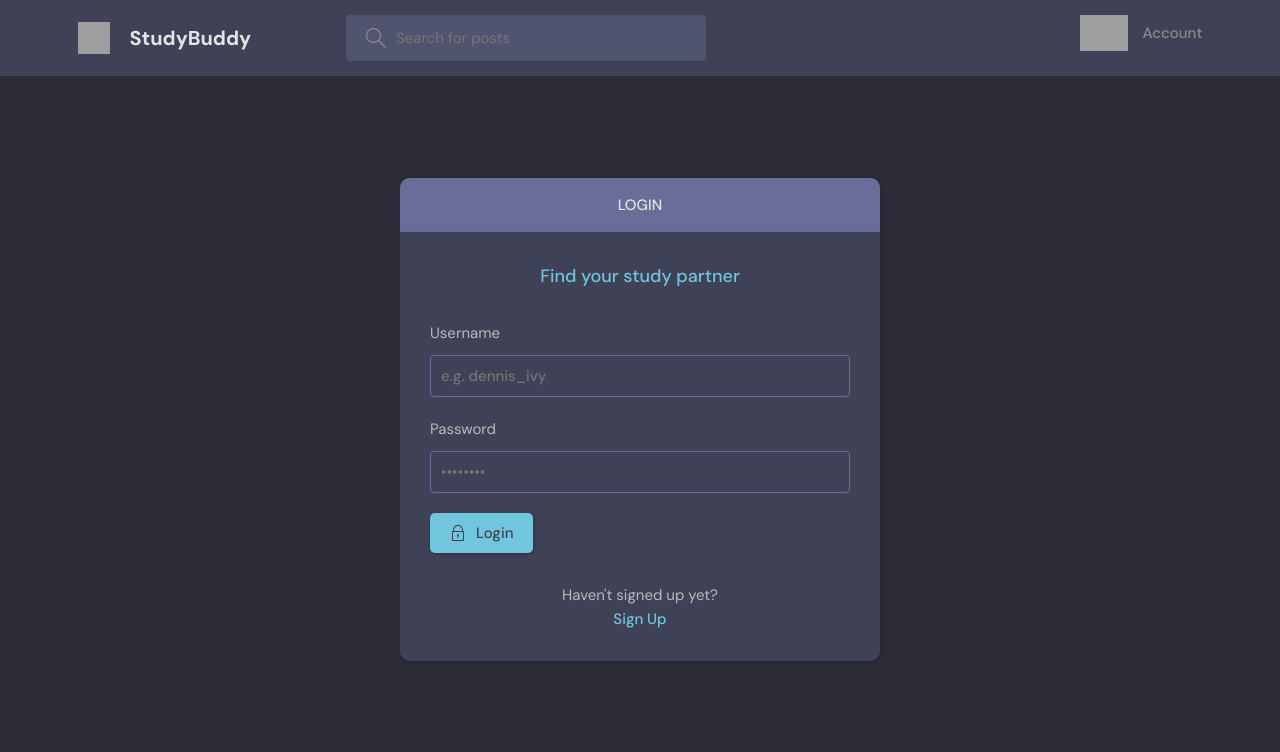
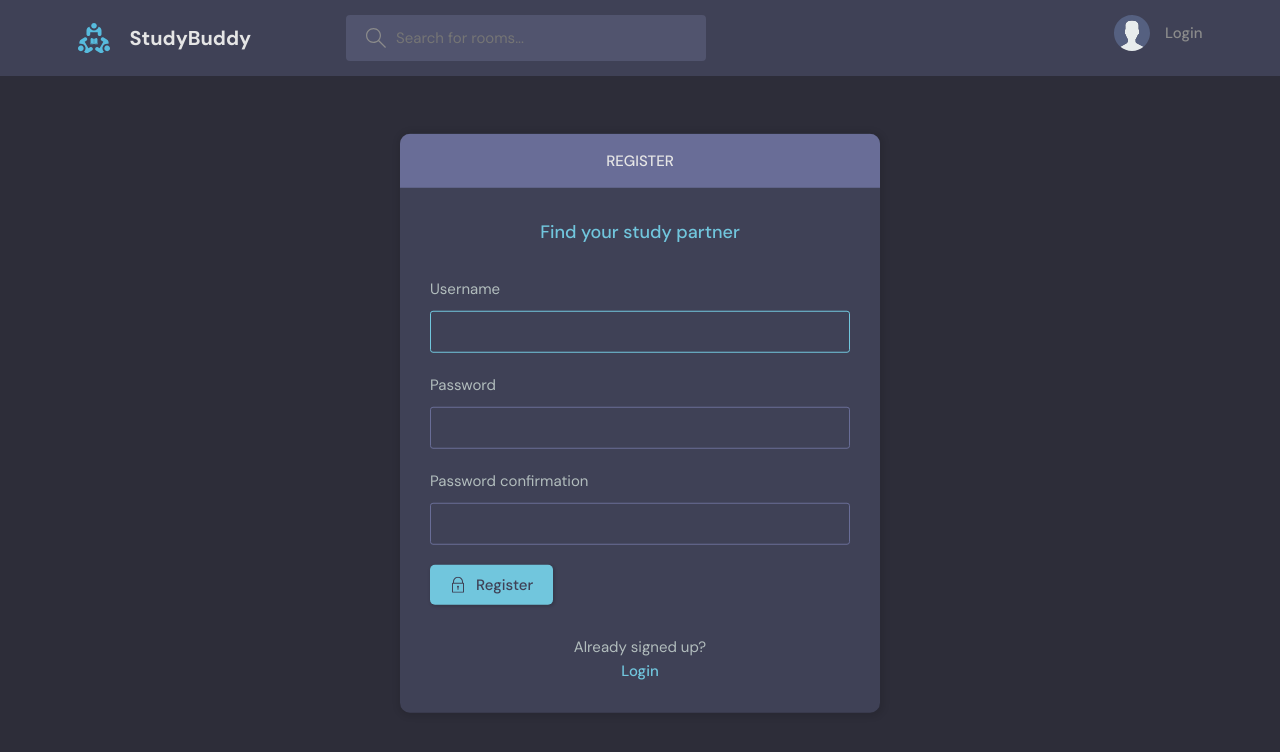
Before and after one commit to mahfuj80/studybud-django, a Django app: page /register in a window 1280 px wide. Shown: the top 752 px of the page. Run offline with Django 5.2, Linux system fonts and the light colour scheme; grey boxes are pictures that could not be loaded.

Commit message:
Updated login and register page

```diff
--- a/base/templates/base/login_register.html
+++ b/base/templates/base/login_register.html
@@ -1,65 +1,6 @@
-<!DOCTYPE html>
-<html lang="en">
-  <head>
-    <meta charset="UTF-8" />
-    <meta http-equiv="X-UA-Compatible" content="IE=edge" />
-    <meta name="viewport" content="width=device-width, initial-scale=1.0" />
-    <link rel="shortcut icon" href="assets/favicon.ico" type="image/x-icon" />
-    <link rel="stylesheet" href="style.css" />
-    <title>StudyBuddy - Find study partners around the world!</title>
-  </head>
-  <body>
-    <header class="header header--loggedIn">
-      <div class="container">
-        <a href="/" class="header__logo">
-          <img src="assets/logo.svg" />
-          <h1>StudyBuddy</h1>
-        </a>
-        <form class="header__search">
-          <label>
-            <svg
-              version="1.1"
-              xmlns="http://www.w3.org/2000/svg"
-              width="32"
-              height="32"
-              viewBox="0 0 32 32"
-            >
-              <title>search</title>
-              <path
-                d="M32 30.586l-10.845-10.845c1.771-2.092 2.845-4.791 2.845-7.741 0-6.617-5.383-12-12-12s-12 5.383-12 12c0 6.617 5.383 12 12 12 2.949 0 5.649-1.074 7.741-2.845l10.845 10.845 1.414-1.414zM12 22c-5.514 0-10-4.486-10-10s4.486-10 10-10c5.514 0 10 4.486 10 10s-4.486 10-10 10z"
-              ></path>
-            </svg>
-            <input placeholder="Search for posts" />
-          </label>
-        </form>
-        <nav class="header__menu">
-          <!-- Not Logged In -->
-          <a href="/login.html">
-            <img src="./assets/avatar.svg" />
-            <p>Account</p>
-          </a>
-
-          <!-- Logged In -->
-          <!-- <a href="#">
-            <div class="avatar avatar--medium active">
-              <img src="https://randomuser.me/api/portraits/men/37.jpg" />
-            </div>
-            <p>John Doe <span>@john_doe</span></p>
-            <svg
-              version="1.1"
-              xmlns="http://www.w3.org/2000/svg"
-              width="32"
-              height="32"
-              viewBox="0 0 32 32"
-            >
-              <title>chevron-down</title>
-              <path d="M16 21l-13-13h-3l16 16 16-16h-3l-13 13z"></path>
-            </svg>
-          </a> -->
-        </nav>
-      </div>
-    </header>
+{% extends "main.html" %} {% block content %}
 <main class="auth layout">
+  {%if page == 'login'%}
   <div class="container">
     <div class="layout__box">
       <div class="layout__boxHeader">
@@ -70,10 +11,16 @@
       <div class="layout__body">
         <h2 class="auth__tagline">Find your study partner</h2>
 
-            <form class="form" action="#">
+        <form class="form" method='POST' action="">
+          {% csrf_token %}
           <div class="form__group form__group">
             <label for="room_name">Username</label>
-                <input id="username" name="username" type="text" placeholder="e.g. dennis_ivy" />
+            <input
+              id="username"
+              name="username"
+              type="text"
+              placeholder="e.g. dennis_ivy"
+            />
           </div>
           <div class="form__group">
             <label for="password">Password</label>
@@ -108,11 +55,59 @@
 
         <div class="auth__action">
           <p>Haven't signed up yet?</p>
-              <a href="signup.html" class="btn btn--link">Sign Up</a>
+          <a href="{% url "register" %}" class="btn btn--link">Sign Up</a>
         </div>
       </div>
     </div>
   </div>
+  {% else %}
+  <div class="container">
+    <div class="layout__box">
+      <div class="layout__boxHeader">
+        <div class="layout__boxTitle">
+          <h3>Register</h3>
+        </div>
+      </div>
+      <div class="layout__body">
+        <h2 class="auth__tagline">Find your study partner</h2>
+
+        <form class="form" method='POST' action="">
+          {% csrf_token %}
+
+          {% for field  in form %}
+            <div class="form__group form__group">
+              <label for="room_name">{{field.label}}</label>
+              {{field}}
+            </div>
+          {% endfor %}
+          <button class="btn btn--main" type="submit">
+            <svg
+              version="1.1"
+              xmlns="http://www.w3.org/2000/svg"
+              width="32"
+              height="32"
+              viewBox="0 0 32 32"
+            >
+              <title>lock</title>
+              <path
+                d="M27 12h-1v-2c0-5.514-4.486-10-10-10s-10 4.486-10 10v2h-1c-0.553 0-1 0.447-1 1v18c0 0.553 0.447 1 1 1h22c0.553 0 1-0.447 1-1v-18c0-0.553-0.447-1-1-1zM8 10c0-4.411 3.589-8 8-8s8 3.589 8 8v2h-16v-2zM26 30h-20v-16h20v16z"
+              ></path>
+              <path
+                d="M15 21.694v4.306h2v-4.306c0.587-0.348 1-0.961 1-1.694 0-1.105-0.895-2-2-2s-2 0.895-2 2c0 0.732 0.413 1.345 1 1.694z"
+              ></path>
+            </svg>
+
+            Register
+          </button>
+        </form>
+
+        <div class="auth__action">
+          <p>Already signed up?</p>
+          <a href="{% url "login" %}" class="btn btn--link">Login</a>
+        </div>
+      </div>
+    </div>
+  </div>
+  {%endif%}
 </main>
-  </body>
-</html>
+{% endblock content %}
```
Lines whose indentation alone changed are shown as unchanged.
